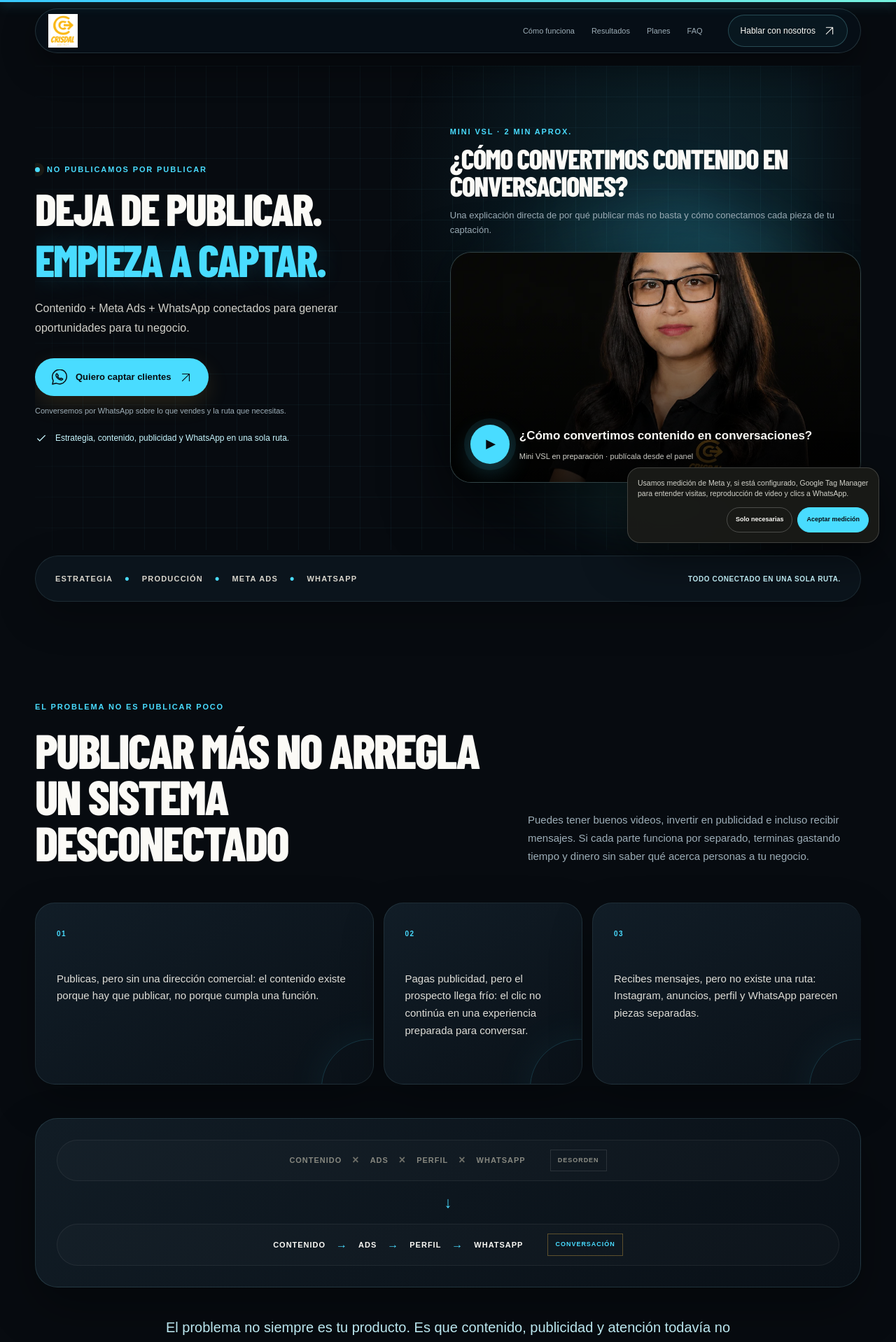
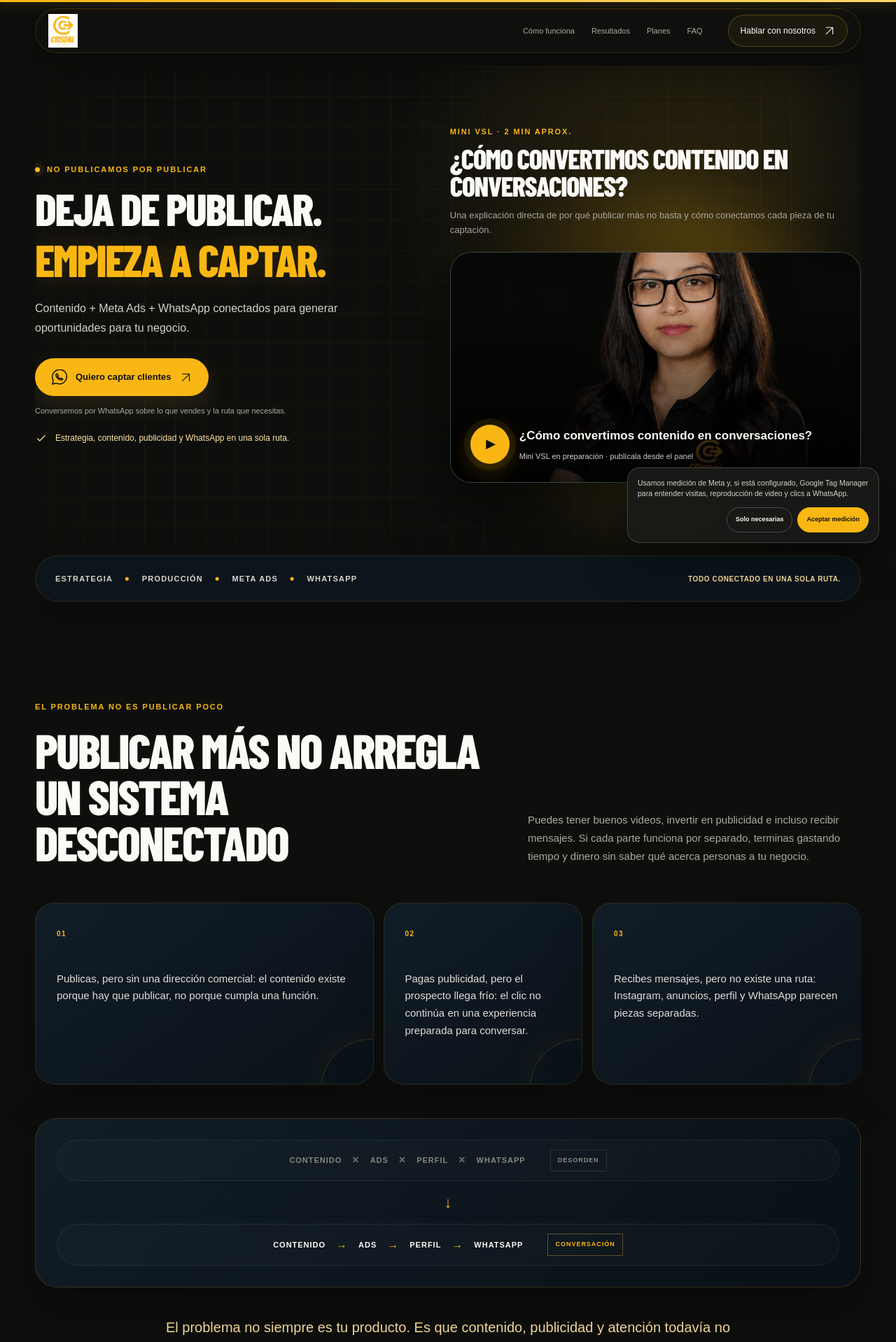
Before and after one commit to zam-ia/crisdal-agency, a Next.js app: page / in a window 1280 px wide. Shown: the top 1918 px of the page at 70% size. Built offline with nearby package versions, Linux system fonts and the light colour scheme; no server answers.

Commit message:
style: align landing with Crisdal brand palette

```diff
--- a/app/globals.css
+++ b/app/globals.css
@@ -181,7 +181,7 @@ h2 {
   z-index: -1;
   inset: 22% -5% -8%;
   border-radius: 50%;
-  background: conic-gradient(from 120deg, transparent, #49dcff26, transparent 46%, #76f2df1f, transparent 76%);
+  background: conic-gradient(from 120deg, transparent, #fab7132b, transparent 46%, #ffd76a1f, transparent 76%);
   filter: blur(38px);
   animation: vsl-ambient 12s linear infinite;
   pointer-events: none;
@@ -243,10 +243,10 @@ button.vsl-facade { cursor: pointer; text-align: left; }
   right: 14px;
   bottom: 12px;
   padding: 7px 10px;
-  border: 1px solid #b9f4ff2b;
+  border: 1px solid #fab7133d;
   border-radius: 999px;
-  background: #071018c9;
-  color: #d6f9ff;
+  background: #11120fdb;
+  color: #fff1c8;
   font-size: 8px;
   font-weight: 800;
   letter-spacing: .08em;
@@ -933,20 +933,20 @@ button.vsl-facade { cursor: pointer; text-align: left; }
 
 /* Premium visual system: layered sections, soft geometry and selective motion */
 :root {
-  --ink: #070b10;
-  --surface: #0c141d;
-  --surface-2: #12212d;
-  --gold: #49dcff;
-  --gold-soft: #c8f7ff;
-  --cream: #edf6f8;
-  --muted: #9daeb8;
-  --line: #a9e9f51c;
+  --ink: #0e0f0d;
+  --surface: #171813;
+  --surface-2: #20211b;
+  --gold: #fab713;
+  --gold-soft: #ffe2a0;
+  --cream: #f7f1df;
+  --muted: #aaa99f;
+  --line: #fab71320;
   --warm: #f5be55;
 }
 
 body {
   background:
-    radial-gradient(circle at 50% -10%, #123047 0, transparent 34rem),
+    radial-gradient(circle at 50% -10%, #3a2b0e 0, transparent 34rem),
     var(--ink);
 }
 
@@ -958,8 +958,8 @@ body {
   left: 0;
   height: 3px;
   transform-origin: 0 50%;
-  background: linear-gradient(90deg, #38c9ff, #76f2df);
-  box-shadow: 0 0 18px #49dcff99;
+  background: linear-gradient(90deg, #fab713, #ffd76a);
+  box-shadow: 0 0 18px #fab71380;
 }
 
 .site-header {
@@ -971,14 +971,14 @@ body {
 .header-inner {
   min-height: 64px;
   padding: 0 18px;
-  border: 1px solid #b8eff527;
+  border: 1px solid #fab71327;
   border-radius: 999px;
-  background: #081018dd;
+  background: #11120fef;
   box-shadow: 0 18px 48px #0006;
   backdrop-filter: blur(20px);
 }
 .brand-logo { filter: none; }
-.header-cta { border-color: #8cecff3d; background: #49dcff0b; }
+.header-cta { border-color: #fab71345; background: #fab7130d; }
 
 .hero {
   position: relative;
@@ -992,13 +992,13 @@ body {
   inset: 18px -5vw 8px;
   border-radius: 52px;
   background:
-    radial-gradient(circle at 76% 28%, #2ed7ff21, transparent 27rem),
-    linear-gradient(#70e9ff0b 1px, transparent 1px),
-    linear-gradient(90deg, #70e9ff0b 1px, transparent 1px);
+    radial-gradient(circle at 76% 28%, #fab7131f, transparent 27rem),
+    linear-gradient(#fab7130a 1px, transparent 1px),
+    linear-gradient(90deg, #fab7130a 1px, transparent 1px);
   background-size: auto, 44px 44px, 44px 44px;
   mask-image: linear-gradient(90deg, transparent, #000 12%, #000 88%, transparent);
 }
-.hero-copy h1 em { text-shadow: 0 0 42px #49dcff30; }
+.hero-copy h1 em { text-shadow: 0 0 42px #fab71330; }
 .hero-media { position: relative; }
 .hero-media:before {
   content: "";
@@ -1006,7 +1006,7 @@ body {
   inset: 24% 10% -8%;
   z-index: -1;
   border-radius: 50%;
-  background: #38d9ff24;
+  background: #fab71324;
   filter: blur(55px);
 }
 .vsl-facade,
@@ -1015,7 +1015,7 @@ body {
   border-radius: 30px;
   box-shadow: 0 34px 90px #000a, inset 0 0 0 1px #ffffff0d;
 }
-.play-button { box-shadow: 0 0 0 9px #49dcff16, 0 12px 34px #49dcff38; }
+.play-button { box-shadow: 0 0 0 9px #fab71316, 0 12px 34px #fab71338; }
 
 .trust-strip { padding: 0 0 30px; border: 0; background: transparent; }
 .trust-items {
@@ -1052,12 +1052,12 @@ body {
   height: 140px;
   right: -66px;
   bottom: -76px;
-  border: 1px solid #49dcff2e;
+  border: 1px solid #fab7132e;
   border-radius: 50%;
-  box-shadow: 0 0 60px #49dcff12;
+  box-shadow: 0 0 60px #fab71312;
 }
 .system-contrast {
-  border-color: #9befff24;
+  border-color: #fab7132b;
   border-radius: 32px;
   background: linear-gradient(135deg, #111c25, #091017);
   box-shadow: 0 28px 70px #0005;
@@ -1079,41 +1079,41 @@ body {
 }
 .route-section {
   margin-top: -54px;
-  border-block: 1px solid #66e8ff2a;
+  border-block: 1px solid #fab7132a;
   background:
-    radial-gradient(circle at 10% 12%, #49dcff18, transparent 30%),
-    linear-gradient(180deg, #0d1821, #081018);
+    radial-gradient(circle at 10% 12%, #fab71318, transparent 30%),
+    linear-gradient(180deg, #191a15, #10110e);
   box-shadow: 0 -30px 90px #0006;
 }
 .route-flow { gap: 14px; }
-.route-flow:before { left: 35px; background: linear-gradient(#49dcff, #49dcff24); }
+.route-flow:before { left: 35px; background: linear-gradient(#fab713, #fab71324); }
 .route-flow:after { left: 33px; }
 .route-flow article {
   grid-template-columns: 72px 1fr;
-  border-color: #a3edfa22;
+  border-color: #fab71322;
   border-radius: 28px 28px 28px 10px;
-  background: linear-gradient(145deg, #101c26f4, #0a1118f4);
+  background: linear-gradient(145deg, #1b1c17f4, #10110ef4);
   box-shadow: 0 22px 55px #0003;
 }
-.route-flow article:hover { border-color: #49dcff66; box-shadow: 0 24px 70px #0006, 0 0 35px #49dcff0d; }
+.route-flow article:hover { border-color: #fab71366; box-shadow: 0 24px 70px #0006, 0 0 35px #fab7130d; }
 .route-step-marker {
   position: relative;
   width: 48px;
   height: 48px;
   display: grid;
   place-items: center;
-  border: 1px solid #49dcff55;
+  border: 1px solid #fab71355;
   border-radius: 50%;
-  background: #09131b;
-  box-shadow: 0 0 0 8px #49dcff08;
+  background: #12130f;
+  box-shadow: 0 0 0 8px #fab7130d;
 }
 .route-step-marker .icon { width: 20px; height: 20px; }
 .route-step-marker b { position: absolute; top: 56px; color: var(--muted); font-size: 8px; }
-.route-outcome { margin-left: 0; border-radius: 22px; background: linear-gradient(100deg, #49dcff, #7bf1dd); }
+.route-outcome { margin-left: 0; border-radius: 22px; background: linear-gradient(100deg, #fab713, #ffd76a); }
 
 .mechanism-section {
   margin-top: -30px;
-  background: linear-gradient(180deg, #070b10, #0a1118);
+  background: linear-gradient(180deg, #0e0f0d, #13140f);
   box-shadow: 0 -22px 70px #0005;
 }
 .mechanism-list { gap: 14px; border: 0; }
@@ -1121,8 +1121,8 @@ body {
   border: 1px solid var(--line) !important;
   border-radius: 28px;
   background:
-    radial-gradient(circle at 88% 10%, #49dcff12, transparent 36%),
-    #0d161e;
+    radial-gradient(circle at 88% 10%, #fab71312, transparent 36%),
+    #171813;
   box-shadow: 0 24px 60px #0003;
 }
 
@@ -1136,12 +1136,12 @@ body {
   top: 24%;
   right: -12%;
   border-radius: 50%;
-  background: #49dcff10;
+  background: #fab71310;
   filter: blur(70px);
 }
-.proof-photo:before { border-radius: 34px; border-color: #49dcff66; }
+.proof-photo:before { border-radius: 34px; border-color: #fab71366; }
 .proof-photo img { border-radius: 30px; }
-.proof-photo > span { border-radius: 999px; background: linear-gradient(90deg, #49dcff, #79f0df); }
+.proof-photo > span { border-radius: 999px; background: linear-gradient(90deg, #fab713, #ffd76a); }
 
 .plans-section {
   margin-top: 24px;
@@ -1161,8 +1161,8 @@ body {
   padding: 38px;
   border-color: #0b29342a;
   border-radius: 32px;
-  background: linear-gradient(165deg, #ffffff, #e8f3f5);
-  box-shadow: 0 24px 70px #12313d12;
+  background: linear-gradient(165deg, #fffdfa, #f3ead3);
+  box-shadow: 0 24px 70px #3a2b1014;
   transition: transform .25s ease, box-shadow .25s ease, border-color .25s ease;
 }
 .plan-card:before {
@@ -1170,14 +1170,14 @@ body {
   position: absolute;
   inset: 0 0 auto;
   height: 5px;
-  background: linear-gradient(90deg, transparent, #42d8ff, #7aebd7, transparent);
+  background: linear-gradient(90deg, transparent, #fab713, #ffd76a, transparent);
   opacity: .45;
 }
-.plan-card:hover { transform: translateY(-8px); border-color: #159aba55; box-shadow: 0 32px 85px #12313d22; }
+.plan-card:hover { transform: translateY(-8px); border-color: #c88d125c; box-shadow: 0 32px 85px #3a2b1024; }
 .plan-featured {
-  border: 1px solid #168fac70;
-  background: linear-gradient(155deg, #ffffff, #dcf8fb);
-  box-shadow: 0 28px 85px #168fac24, inset 0 0 0 1px #ffffff;
+  border: 1px solid #d99a1375;
+  background: linear-gradient(155deg, #fffdfa, #fff0c7);
+  box-shadow: 0 28px 85px #b47c1828, inset 0 0 0 1px #ffffff;
   transform: translateY(-12px);
 }
 .plan-featured:hover { transform: translateY(-18px); }
@@ -1187,7 +1187,7 @@ body {
 
 .faq-section {
   margin-top: -30px;
-  background: linear-gradient(180deg, #0d1720, #081017);
+  background: linear-gradient(180deg, #181914, #10110e);
   box-shadow: 0 -22px 70px #0004;
 }
 .faqs { display: grid; gap: 12px; border-top: 0; }
@@ -1204,7 +1204,7 @@ body {
   margin-top: -28px;
   background:
     radial-gradient(circle at 82% 20%, #ffffff7a, transparent 28rem),
-    linear-gradient(120deg, #45d8ff, #78edd9);
+    linear-gradient(120deg, #fab713, #ffd76a);
   box-shadow: 0 -30px 90px #0005;
 }
 .closing-content .button { border-radius: 999px; }
```
